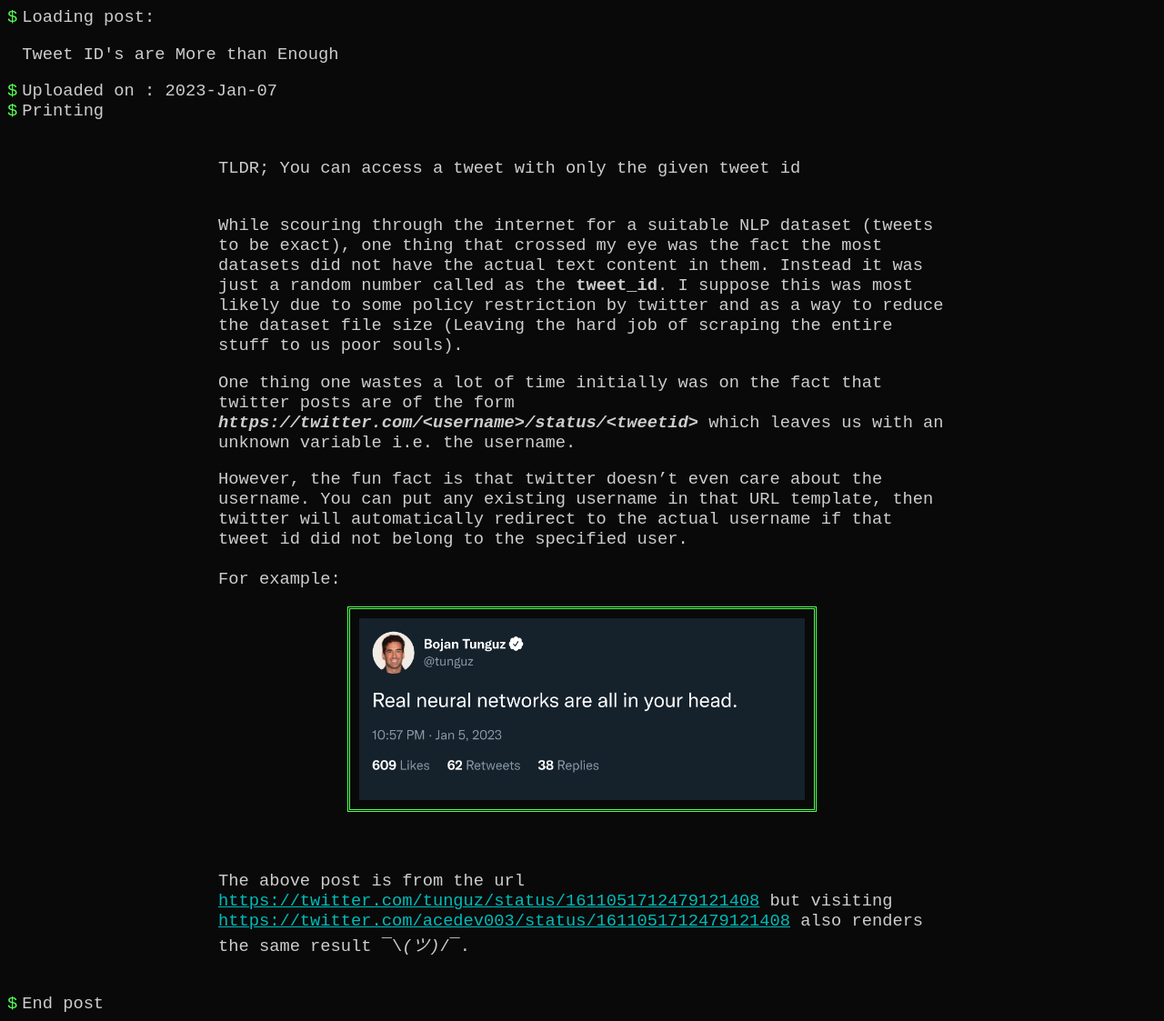
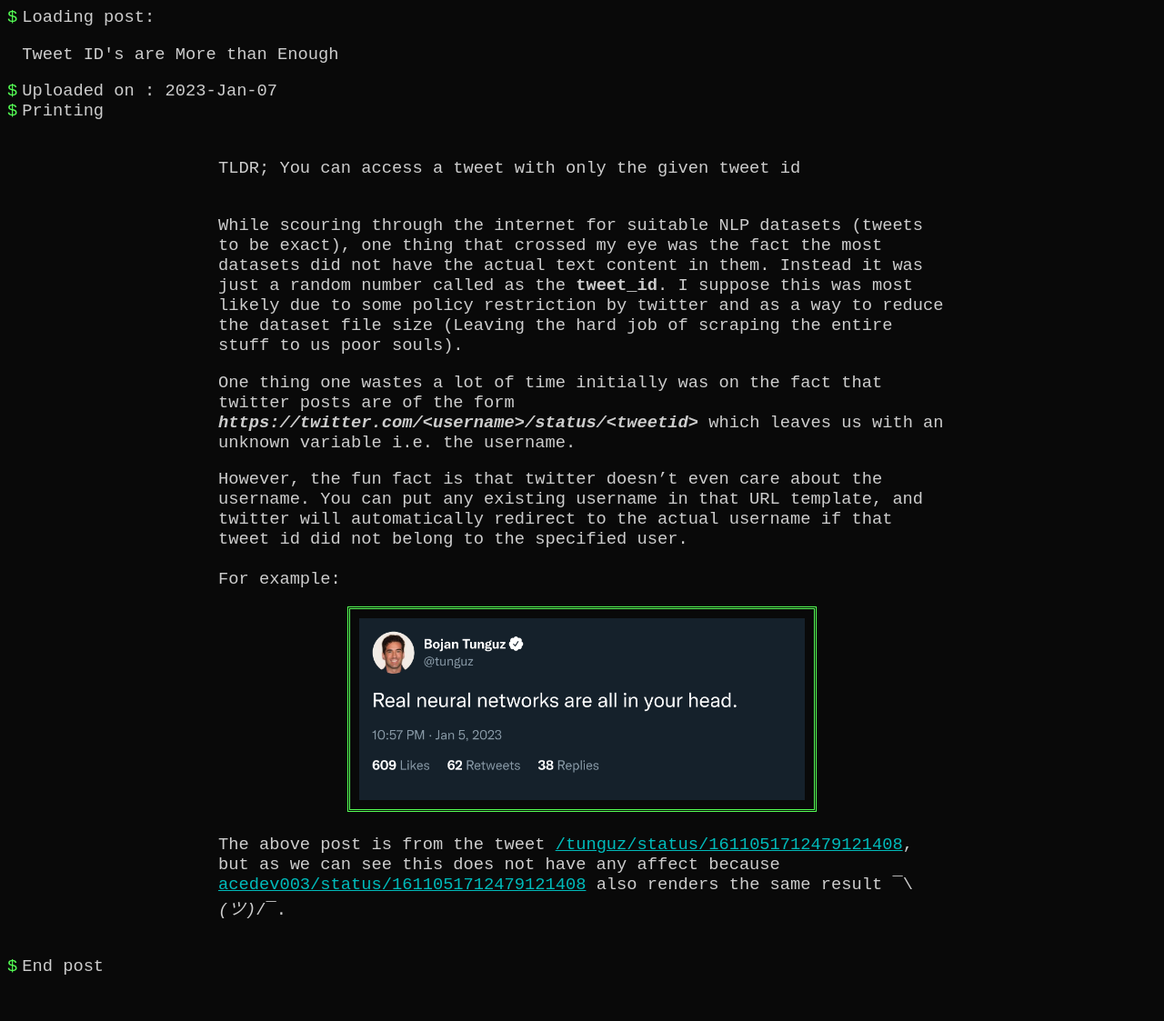
Before and after one commit to Acedev003/Blog, a Jekyll site: the page built from _posts/2023-01-07-Tweet-ID's-Are-More-Than-Enough.md, in a window 1280 px wide. Shown: the whole page at 91% size. Built offline with Jekyll 4.4.1, drawn with Linux system fonts in a browser that asks for light colours; after the commit the page ends 1082 px from its top, so only the background shows below that.

Commit message:
Minor grammar and text formatting

```diff
--- a/_posts/2023-01-07-Tweet-ID's-Are-More-Than-Enough.md
+++ b/_posts/2023-01-07-Tweet-ID's-Are-More-Than-Enough.md
@@ -7,13 +7,13 @@
 
 TLDR; You can access a tweet with only the given tweet id <br><br>
 
-While scouring through the internet for a suitable NLP dataset (tweets to be exact), one thing that crossed my eye was the fact the most datasets did not have the actual text content in them. Instead it was just a random number called as the <b>tweet_id</b>. I suppose this was most likely due to some policy restriction by twitter and as a way to reduce the dataset file size (Leaving the hard job of scraping the entire stuff to us poor souls).
+While scouring through the internet for suitable NLP datasets (tweets to be exact), one thing that crossed my eye was the fact the most datasets did not have the actual text content in them. Instead it was just a random number called as the <b>tweet_id</b>. I suppose this was most likely due to some policy restriction by twitter and as a way to reduce the dataset file size (Leaving the hard job of scraping the entire stuff to us poor souls).
 
 
 One thing one wastes a lot of time initially was on the fact that twitter posts are of the form <i><b> https://twitter.com/&lt;username&gt;/status/&lt;tweetid&gt;</b></i> which leaves us with an unknown variable i.e. the username.
 
 
-However, the fun fact is that twitter doesn't even care about the username. You can put any existing username in that URL template, then twitter will automatically redirect to the actual username if that tweet id did not belong to the specified user.
+However, the fun fact is that twitter doesn't even care about the username. You can put any existing username in that URL template, and twitter will automatically redirect to the actual username if that tweet id did not belong to the specified user.
 <br><br>
 For example:
 
@@ -23,6 +23,5 @@
 </a>
 </div>
 
-<Br>
 
-The above post is from the url <a href="https://twitter.com/tunguz/status/1611051712479121408">https://twitter.com/tunguz/status/1611051712479121408</a> but visiting <a href="https://twitter.com/acedev003/status/1611051712479121408">https://twitter.com/acedev003/status/1611051712479121408</a> also renders the same result ¯\\_(ツ)_/¯.
+The above post is from the tweet <a href="https://twitter.com/tunguz/status/1611051712479121408">/tunguz/status/1611051712479121408</a>, but as we can see this does not have any affect because <a href="https://twitter.com/acedev003/status/1611051712479121408">acedev003/status/1611051712479121408</a> also renders the same result ¯\\_(ツ)_/¯.
```
